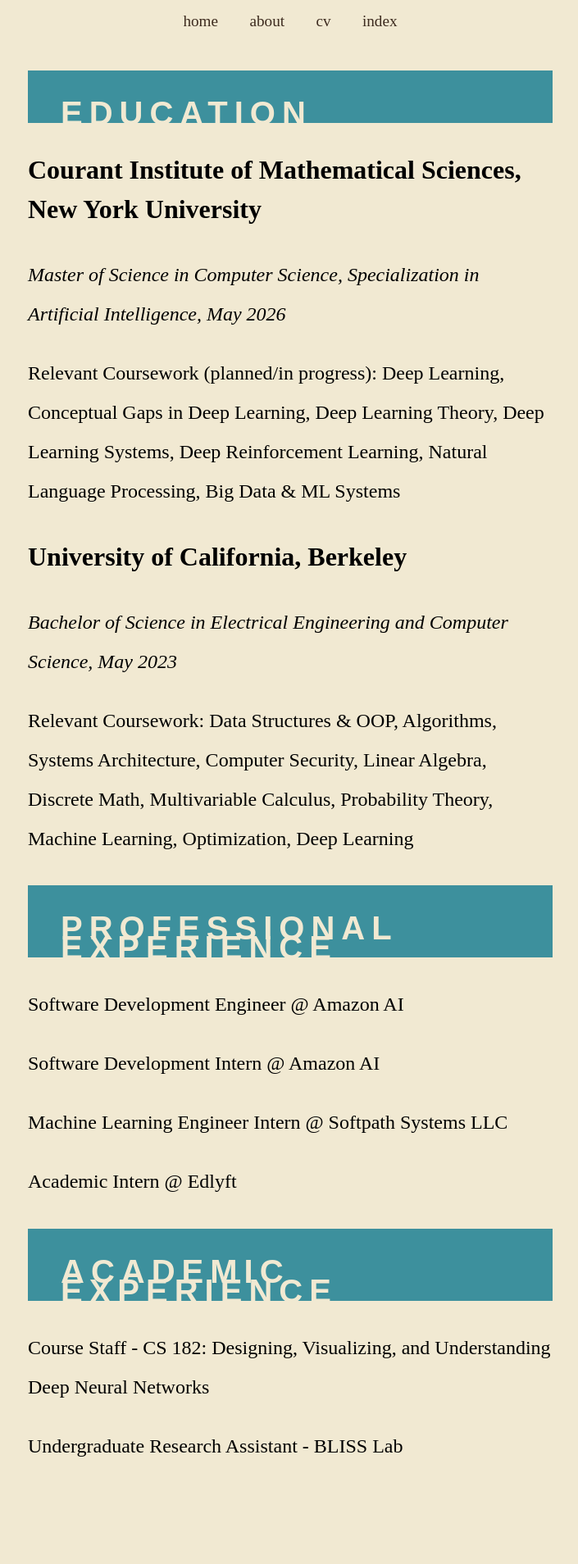
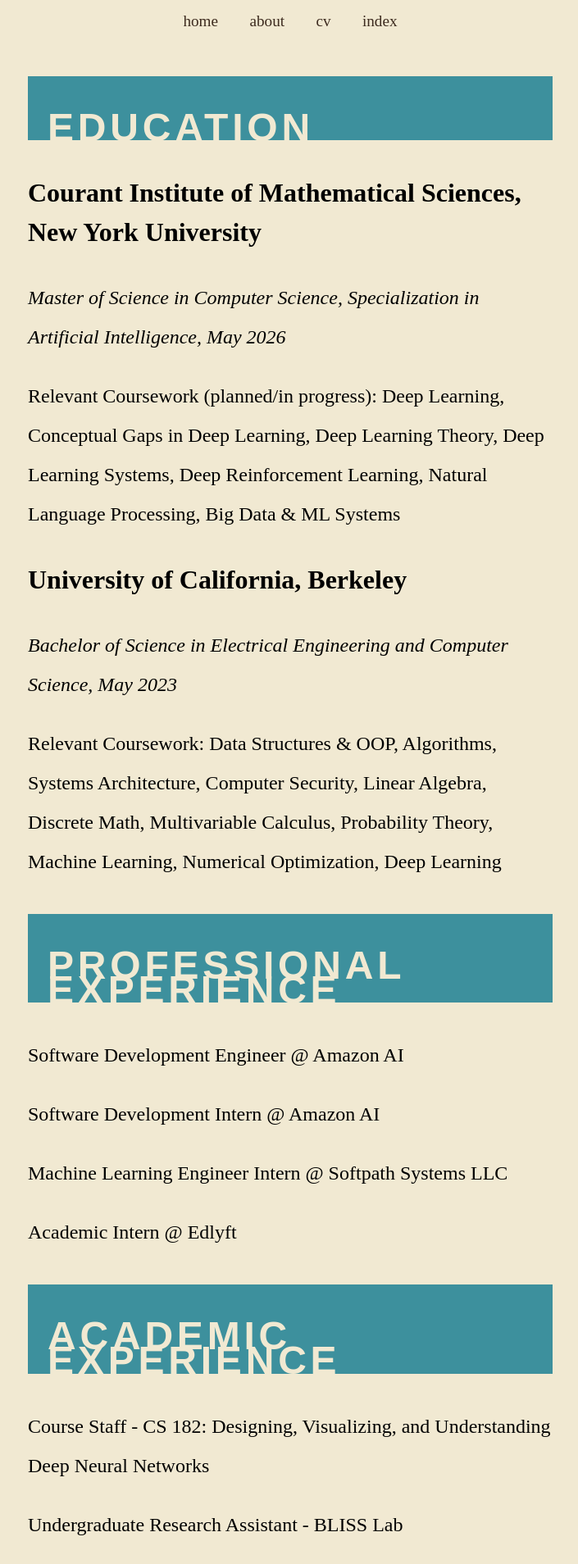
Before and after one commit to keatonelvins/keatonelvins.github.io, a Jekyll site: the page built from cv.md, in a window 1280 px wide. Shown: the whole page at 82% size, without its empty margins (286-991 px from the left). Built offline with Jekyll 4.4.1, drawn with Linux system fonts in a browser that asks for light colours; some web fonts are replaced; before the commit the page ends 1812 px from its top, so only the background shows below that.

Commit message:
updated bio formatting

```diff
--- a/_sass/_bio.scss
+++ b/_sass/_bio.scss
@@ -10,13 +10,13 @@
         line-height: 3rem;
 
         h2 {
-            line-height: 1.5rem;
+            line-height: 1.9rem;
             font-family: $titleFont;
-            font-size: 2.5rem;
-            letter-spacing: 0.2em;
+            font-size: 3rem;
+            letter-spacing: 0.1em;
             color: $parchment;
             background-color: $cerulean;
-            padding-left: 1em;
+            padding-left: 0.5em;
             padding-top: 1em;
         }
 
--- a/_sass/_variables.scss
+++ b/_sass/_variables.scss
@@ -4,6 +4,6 @@ $bodyFont: 'Recia', serif;
 
 $bistre: #3D2B1F;
 $parchment: #F1E9D2;
-$tangerine: #EB3D00;
+$tangerine: #eb5600;
 $cerulean: #3D909D;
 $pine: #294122;
--- a/cv.md
+++ b/cv.md
@@ -13,7 +13,7 @@ Relevant Coursework (planned/in progress): Deep Learning, Conceptual Gaps in Dee
 ### University of California, Berkeley
 _Bachelor of Science in Electrical Engineering and Computer Science, May 2023_
 
-Relevant Coursework: Data Structures & OOP, Algorithms, Systems Architecture, Computer Security, Linear Algebra, Discrete Math, Multivariable Calculus, Probability Theory, Machine Learning, Optimization, Deep Learning
+Relevant Coursework: Data Structures & OOP, Algorithms, Systems Architecture, Computer Security, Linear Algebra, Discrete Math, Multivariable Calculus, Probability Theory, Machine Learning, Numerical Optimization, Deep Learning
 
 ## PROFESSIONAL EXPERIENCE
 
```
